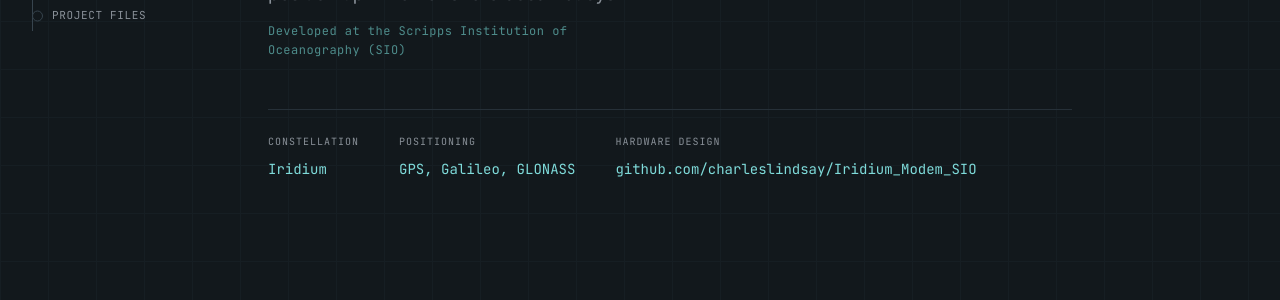
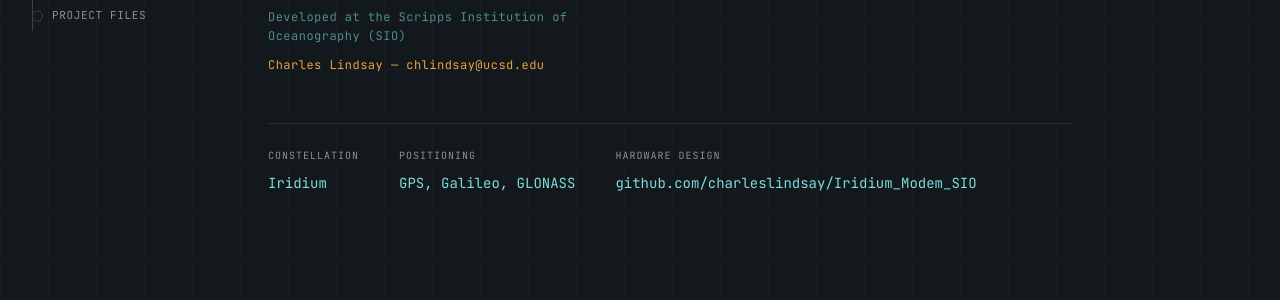
Before and after one commit to charleslindsay/Iridium_Modem_SIO, a plain HTML site: page index.html in a window 1280 px wide. Shown: the part 459-759 px from the top of the page. Drawn offline with Linux system fonts and the light colour scheme; a script that the page names is missing.

Commit message:
Update index.html

```diff
--- a/index.html
+++ b/index.html
@@ -192,6 +192,24 @@
     letter-spacing: 0.04em;
     color: var(--accent-dim);
     max-width: 46ch;
+  }
+
+  .hero-author {
+    margin-top: 10px;
+    font-family: var(--mono);
+    font-size: 12px;
+    letter-spacing: 0.04em;
+    color: var(--signal);
+    max-width: 46ch;
+  }
+
+  .hero-author a {
+    color: inherit;
+    text-decoration: none;
+  }
+
+  .hero-author a:hover {
+    text-decoration: underline;
   }
 
   .hero-meta {
@@ -571,6 +589,7 @@
       A satellite modem with integrated GNSS for reliable data and position uplink on offshore ocean buoys
     </p>
     <p class="hero-note">Developed at the Scripps Institution of Oceanography (SIO)</p>
+    <p class="hero-author">Charles Lindsay — <a href="mailto:chlindsay@ucsd.edu">chlindsay@ucsd.edu</a></p>
     <div class="hero-meta">
       <div class="hero-meta-item">
         <span class="k">Constellation</span>
```
